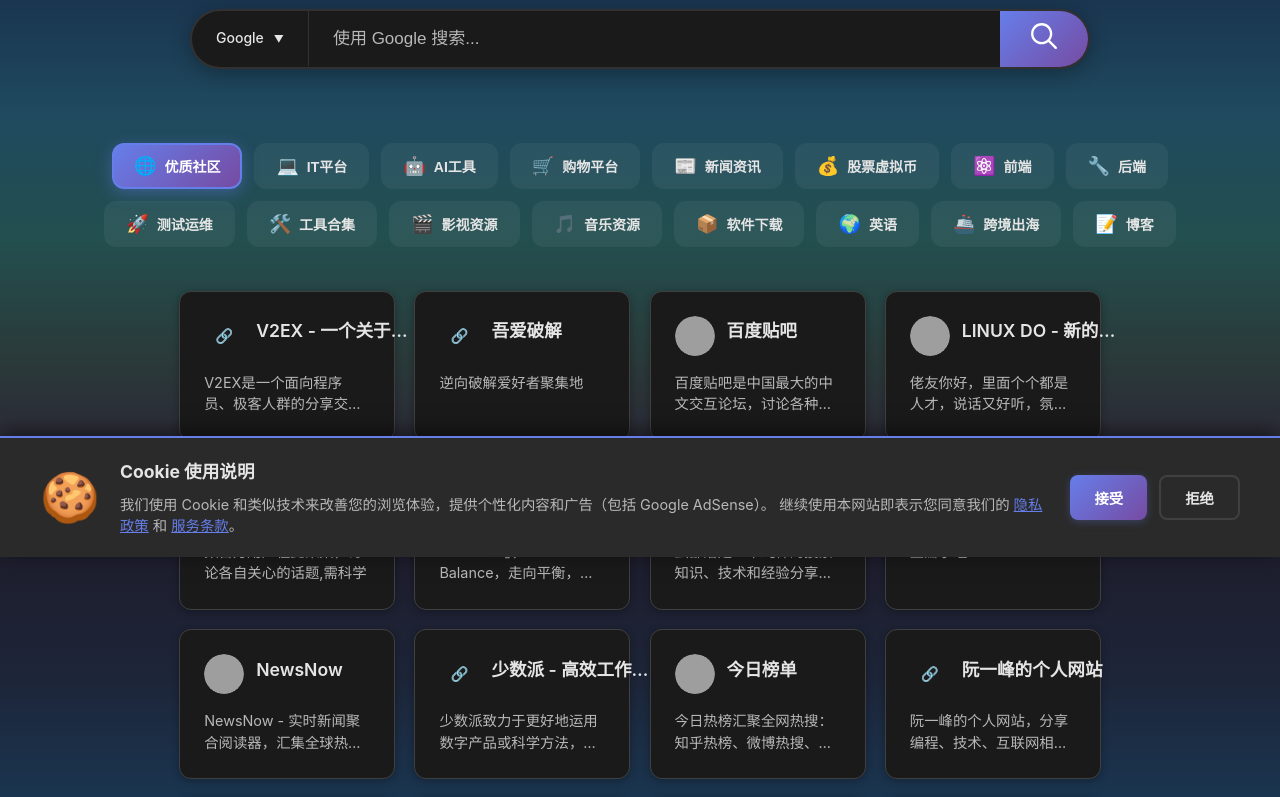
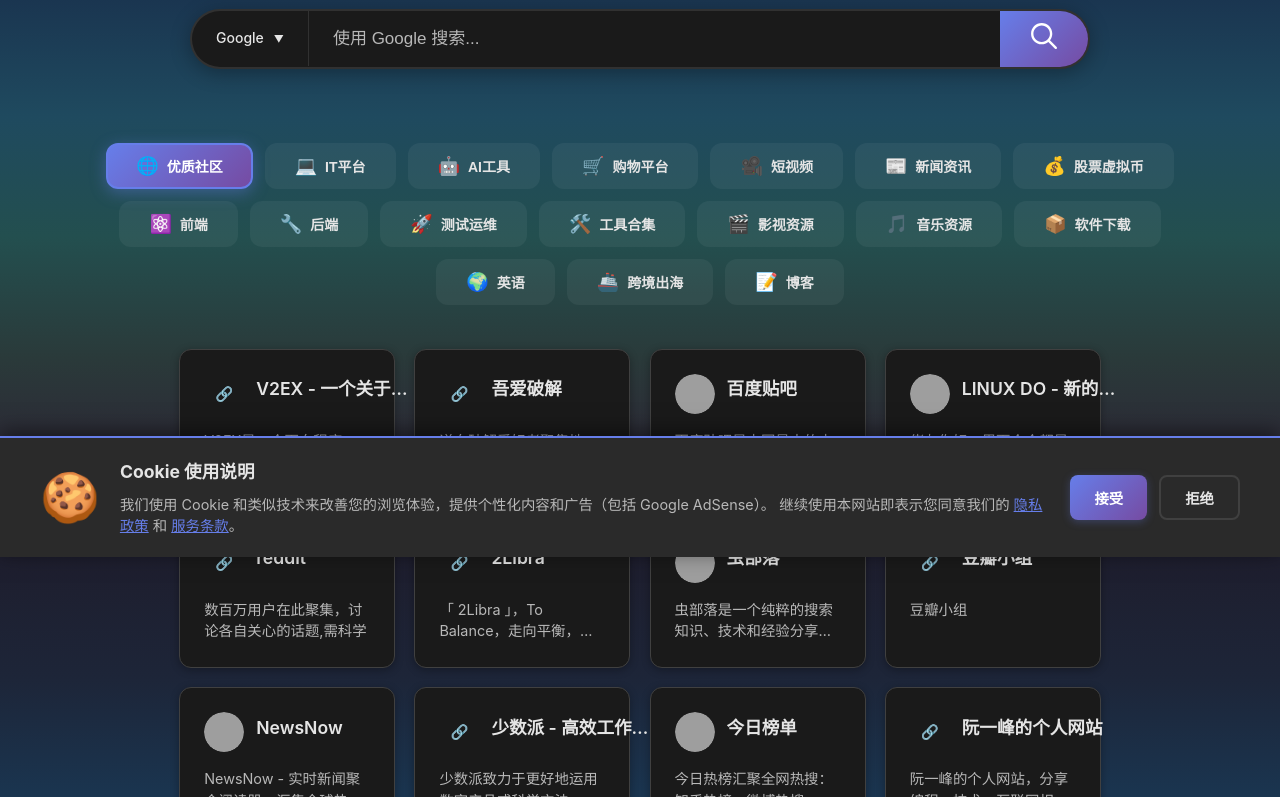
Before and after one commit to JeeBoom/jolyee, a Vue app: page / in a window 1280 px wide. Shown: the part 243-1040 px from the top of the page. Built offline with nearby package versions, Linux system fonts and the light colour scheme; grey boxes are pictures that could not be loaded.

Commit message:
短视频分类

```diff
--- a/src/App.vue
+++ b/src/App.vue
@@ -15,13 +15,6 @@
           >
             <span class="category-icon">{{ section.icon }}</span>
             <span class="category-title">{{ section.title }}</span>
-          </button>
-          <button
-            :class="['fixed-category-btn', { active: activeCategory === 15 }]"
-            @click="switchCategory(15)"
-          >
-            <span class="category-icon">📝</span>
-            <span class="category-title">博客</span>
           </button>
         </div>
       </div>
@@ -49,65 +42,21 @@
           <span class="category-icon">{{ section.icon }}</span>
           <span class="category-title">{{ section.title }}</span>
         </button>
-        <!-- 博客按钮 -->
-        <button
-          :class="['category-btn', { active: activeCategory === 15 }]"
-          @click="switchCategory(15)"
-        >
-          <span class="category-icon">📝</span>
-          <span class="category-title">博客</span>
-        </button>
       </div>
 
       <!-- 分类内容 -->
       <div class="category-content">
-        <div v-show="activeCategory === 0" class="content-section">
-          <Communities ref="communitiesRef" />
-        </div>
-        <div v-show="activeCategory === 1" class="content-section" ref="section1">
-          <It v-if="visibleSections.section1" />
-        </div>
-        <div v-show="activeCategory === 2" class="content-section" ref="section2">
-          <Ai v-if="visibleSections.section2" />
-        </div>
-        <div v-show="activeCategory === 3" class="content-section" ref="section3">
-          <Shopping v-if="visibleSections.section3" />
-        </div>
-        <div v-show="activeCategory === 4" class="content-section" ref="section4">
-          <News v-if="visibleSections.section4" />
-        </div>
-        <div v-show="activeCategory === 5" class="content-section" ref="section5">
-          <Crypto v-if="visibleSections.section5" />
-        </div>
-        <div v-show="activeCategory === 6" class="content-section" ref="section6">
-          <Front v-if="visibleSections.section6" />
-        </div>
-        <div v-show="activeCategory === 7" class="content-section" ref="section7">
-          <Backend v-if="visibleSections.section7" />
-        </div>
-        <div v-show="activeCategory === 8" class="content-section" ref="section8">
-          <Devops v-if="visibleSections.section8" />
-        </div>
-        <div v-show="activeCategory === 9" class="content-section" ref="section9">
-          <Tools v-if="visibleSections.section9" />
-        </div>
-        <div v-show="activeCategory === 10" class="content-section" ref="section10">
-          <Movie v-if="visibleSections.section10" />
-        </div>
-        <div v-show="activeCategory === 11" class="content-section" ref="section11">
-          <Music v-if="visibleSections.section11" />
-        </div>
-        <div v-show="activeCategory === 12" class="content-section" ref="section12">
-          <Software v-if="visibleSections.section12" />
-        </div>
-        <div v-show="activeCategory === 13" class="content-section" ref="section13">
-          <English v-if="visibleSections.section13" />
-        </div>
-        <div v-show="activeCategory === 14" class="content-section" ref="section14">
-          <Crossborder v-if="visibleSections.section14" />
-        </div>
-        <div v-show="activeCategory === 15" class="content-section" ref="section15">
-          <Blog v-if="visibleSections.section15" />
+        <div
+          v-for="(section, index) in menuSections"
+          :key="index"
+          v-show="activeCategory === index"
+          class="content-section"
+        >
+          <component
+            :is="section.component"
+            v-if="index === 0 || loadedSections.has(index)"
+            :ref="index === 0 ? 'communitiesRef' : undefined"
+          />
         </div>
       </div>
 
@@ -142,22 +91,25 @@ import PetCompanion from "./components/PetCompanion.vue";
 import CookieConsent from "./components/CookieConsent.vue";
 
 // 懒加载分类组件，减少初始加载时间
-const Communities = defineAsyncComponent(() => import("./components/Communities.vue"));
-const It = defineAsyncComponent(() => import("./components/IT.vue"));
-const Software = defineAsyncComponent(() => import("./components/Software.vue"));
-const English = defineAsyncComponent(() => import("./components/English.vue"));
-const Music = defineAsyncComponent(() => import("./components/Music.vue"));
-const Movie = defineAsyncComponent(() => import("./components/Movie.vue"));
-const Ai = defineAsyncComponent(() => import("./components/AI.vue"));
-const Front = defineAsyncComponent(() => import("./components/Front.vue"));
-const Backend = defineAsyncComponent(() => import("./components/Backend.vue"));
-const Devops = defineAsyncComponent(() => import("./components/Devops.vue"));
-const Tools = defineAsyncComponent(() => import("./components/Tools.vue"));
-const Crossborder = defineAsyncComponent(() => import("./components/Crossborder.vue"));
-const Shopping = defineAsyncComponent(() => import("./components/Shopping.vue"));
-const News = defineAsyncComponent(() => import("./components/News.vue"));
-const Crypto = defineAsyncComponent(() => import("./components/Crypto.vue"));
-const Blog = defineAsyncComponent(() => import("./components/Blog.vue"));
+const componentMap = {
+  Communities: defineAsyncComponent(() => import("./components/Communities.vue")),
+  It: defineAsyncComponent(() => import("./components/IT.vue")),
+  Ai: defineAsyncComponent(() => import("./components/AI.vue")),
+  Shopping: defineAsyncComponent(() => import("./components/Shopping.vue")),
+  ShortVideo: defineAsyncComponent(() => import("./components/ShortVideo.vue")),
+  News: defineAsyncComponent(() => import("./components/News.vue")),
+  Crypto: defineAsyncComponent(() => import("./components/Crypto.vue")),
+  Front: defineAsyncComponent(() => import("./components/Front.vue")),
+  Backend: defineAsyncComponent(() => import("./components/Backend.vue")),
+  Devops: defineAsyncComponent(() => import("./components/Devops.vue")),
+  Tools: defineAsyncComponent(() => import("./components/Tools.vue")),
+  Movie: defineAsyncComponent(() => import("./components/Movie.vue")),
+  Music: defineAsyncComponent(() => import("./components/Music.vue")),
+  Software: defineAsyncComponent(() => import("./components/Software.vue")),
+  English: defineAsyncComponent(() => import("./components/English.vue")),
+  Crossborder: defineAsyncComponent(() => import("./components/Crossborder.vue")),
+  Blog: defineAsyncComponent(() => import("./components/Blog.vue")),
+}
 import { useLinksStore } from "./utils/linksStore"
 import { setPageMeta, generateSchemaMarkup } from "./utils/seoManager"
 import { setupKeyboardShortcuts } from "./utils/keyboardShortcuts"
@@ -176,15 +128,15 @@ const activeCategory = ref(0)
 // 固定导航栏显示状态
 const showFixedNav = ref(false)
 
+// 懒加载状态：使用Set追踪已加载的分类
+const loadedSections = ref(new Set())
+
 // 切换分类
 const switchCategory = (index) => {
   activeCategory.value = index
   // 切换时懒加载对应的组件（跳过第0个，因为默认已加载）
-  if (index > 0 && index <= 15) {
-    const sectionKey = `section${index}`
-    if (!visibleSections.value[sectionKey]) {
-      visibleSections.value[sectionKey] = true
-    }
+  if (index > 0) {
+    loadedSections.value.add(index)
   }
   // 滚动到页面顶部
   window.scrollTo({
@@ -192,25 +144,6 @@ const switchCategory = (index) => {
     behavior: 'smooth'
   })
 }
-
-// 懒加载状态：跟踪哪些分类已经可见
-const visibleSections = ref({
-  section1: false,
-  section2: false,
-  section3: false,
-  section4: false,
-  section5: false,
-  section6: false,
-  section7: false,
-  section8: false,
-  section9: false,
-  section10: false,
-  section11: false,
-  section12: false,
-  section13: false,
-  section14: false,
-  section15: false
-})
 
 const updateDateTime = () => {
   const now = new Date()
@@ -231,21 +164,23 @@ const updateDateTime = () => {
 }
 
 const menuSections = ref([
-  { title: "优质社区", icon: "🌐", group: "学习资源", count: 0, shortcut: "1" },
-  { title: "IT平台", icon: "💻", group: "学习资源", count: 0, shortcut: "2" },
-  { title: "AI工具", icon: "🤖", group: "开发工具", count: 0, shortcut: "3" },
-  { title: "购物平台", icon: "🛒", group: "商业资源", count: 0, shortcut: "4" },
-  { title: "新闻资讯", icon: "📰", group: "学习资源", count: 0, shortcut: "5" },
-  { title: "股票虚拟币", icon: "💰", group: "商业资源", count: 0, shortcut: "6" },
-  { title: "前端", icon: "⚛️", group: "开发工具", count: 0, shortcut: "7" },
-  { title: "后端", icon: "🔧", group: "开发工具", count: 0, shortcut: "8" },
-  { title: "测试运维", icon: "🚀", group: "开发工具", count: 0, shortcut: "9" },
-  { title: "工具合集", icon: "🛠️", group: "开发工具", count: 0, shortcut: "10" },
-  { title: "影视资源", icon: "🎬", group: "娱乐资源", count: 0, shortcut: "11" },
-  { title: "音乐资源", icon: "🎵", group: "娱乐资源", count: 0, shortcut: "12" },
-  { title: "软件下载", icon: "📦", group: "娱乐资源", count: 0, shortcut: "13" },
-  { title: "英语", icon: "🌍", group: "学习资源", count: 0, shortcut: "14" },
-  { title: "跨境出海", icon: "🚢", group: "商业资源", count: 0, shortcut: "15" },
+  { title: "优质社区", icon: "🌐", group: "学习资源", count: 0, shortcut: "1", component: componentMap.Communities },
+  { title: "IT平台", icon: "💻", group: "学习资源", count: 0, shortcut: "2", component: componentMap.It },
+  { title: "AI工具", icon: "🤖", group: "开发工具", count: 0, shortcut: "3", component: componentMap.Ai },
+  { title: "购物平台", icon: "🛒", group: "商业资源", count: 0, shortcut: "4", component: componentMap.Shopping },
+  { title: "短视频", icon: "🎥", group: "娱乐资源", count: 0, shortcut: "5", component: componentMap.ShortVideo },
+  { title: "新闻资讯", icon: "📰", group: "学习资源", count: 0, shortcut: "6", component: componentMap.News },
+  { title: "股票虚拟币", icon: "💰", group: "商业资源", count: 0, shortcut: "7", component: componentMap.Crypto },
+  { title: "前端", icon: "⚛️", group: "开发工具", count: 0, shortcut: "8", component: componentMap.Front },
+  { title: "后端", icon: "🔧", group: "开发工具", count: 0, shortcut: "9", component: componentMap.Backend },
+  { title: "测试运维", icon: "🚀", group: "开发工具", count: 0, shortcut: "10", component: componentMap.Devops },
+  { title: "工具合集", icon: "🛠️", group: "开发工具", count: 0, shortcut: "11", component: componentMap.Tools },
+  { title: "影视资源", icon: "🎬", group: "娱乐资源", count: 0, shortcut: "12", component: componentMap.Movie },
+  { title: "音乐资源", icon: "🎵", group: "娱乐资源", count: 0, shortcut: "13", component: componentMap.Music },
+  { title: "软件下载", icon: "📦", group: "娱乐资源", count: 0, shortcut: "14", component: componentMap.Software },
+  { title: "英语", icon: "🌍", group: "学习资源", count: 0, shortcut: "15", component: componentMap.English },
+  { title: "跨境出海", icon: "🚢", group: "商业资源", count: 0, shortcut: "16", component: componentMap.Crossborder },
+  { title: "博客", icon: "📝", group: "学习资源", count: 0, shortcut: "17", component: componentMap.Blog },
 ]);
 
 // 获取所有链接数据
@@ -579,14 +514,14 @@ html[data-theme="dark"] .datetime-display:hover::before {
   gap: 12px;
   padding: 24px 20px;
   margin: 20px auto;
-  max-width: 1200px;
+  max-width: 1400px;
 }
 
 .category-btn {
   display: flex;
   align-items: center;
   gap: 8px;
-  padding: 10px 20px;
+  padding: 10px 28px;
   border: 2px solid transparent;
   border-radius: 12px;
   background: var(--bg-secondary);
--- /dev/null
+++ b/src/components/ShortVideo.vue
@@ -0,0 +1,129 @@
+<template>
+  <section class="short-video" id="short-video-section">
+    <div class="cards-grid">
+      <article
+        v-for="video in videoList"
+        :key="video.name"
+        class="card community-card"
+        @click="handleVideoCardClick(video)"
+        @keydown.enter="handleVideoCardClick(video)"
+        tabindex="0"
+        role="button"
+      >
+        <div class="card-header">
+          <div class="platform-icon">
+            <img
+              :src="video.logo"
+              :alt="video.name"
+              class="logo-image"
+              @error="handleImageError"
+            />
+          </div>
+          <h3 class="card-title">{{ video.name }}</h3>
+        </div>
+        <p class="card-desc">{{ video.desc }}</p>
+      </article>
+    </div>
+  </section>
+</template>
+
+<script setup>
+import { ref, onMounted } from "vue";
+import { useLinksStore } from "../utils/linksStore";
+
+const { addLinks } = useLinksStore();
+
+const videoList = ref([
+  {
+    name: "抖音",
+    desc: "记录美好生活",
+    logo: "https://lf1-cdn-tos.bytegoofy.com/goofy/ies/douyin_web/public/favicon.ico",
+    url: "https://www.douyin.com/",
+  },
+  {
+    name: "YouTube Shorts",
+    desc: "短视频平台",
+    logo: "https://www.youtube.com/favicon.ico?next_url=https%3A%2F%2Fwww.youtube.com%2F",
+    url: "https://www.youtube.com/shorts",
+  },
+  {
+    name: "快手",
+    desc: "拥抱每一种生活",
+    logo: "https://www.kuaishou.com/favicon.ico	",
+    url: "https://www.kuaishou.com/",
+  },
+  {
+    name: "小红书",
+    desc: "标记我的生活",
+    logo: "https://www.xiaohongshu.com/favicon.ico",
+    url: "https://www.xiaohongshu.com/",
+  },
+  {
+    name: "TikTok",
+    desc: "Make Your Day",
+    logo: "	https://www.tiktok.com/favicon.ico",
+    url: "https://www.tiktok.com/",
+  },
+
+  {
+    name: "西瓜视频",
+    desc: "点亮对生活的好奇心",
+    logo: "	https://www.ixigua.com/favicon.ico",
+    url: "https://www.ixigua.com/",
+  },
+  {
+    name: "Instagram Reels",
+    desc: "Instagram 短视频",
+    logo: "https://static.cdninstagram.com/rsrc.php/v3/yR/r/lam-fZmwmvn.png",
+    url: "https://www.instagram.com/reels/",
+  },
+  {
+    name: "好看视频",
+    desc: "轻松有收获",
+    logo: "https://www.haokan.com/favicon.ico",
+    url: "https://haokan.baidu.com/",
+  },
+  {
+    name: "微博视频",
+    desc: "随时随地发现新鲜事",
+    logo: "https://weibo.com/favicon.ico",
+    url: "https://weibo.com/tv/home",
+  },
+  {
+    name: "梨视频",
+    desc: "中国领先的资讯短视频平台",
+    logo: "	https://page.pearvideo.com/webres/img/favicon.ico	",
+    url: "https://www.pearvideo.com/",
+  },
+]);
+
+// 注册链接到全局store，索引4（购物平台之后）
+onMounted(() => {
+  addLinks(4, "短视频", videoList.value);
+});
+
+const handleVideoCardClick = (video) => {
+  console.log(`点击了短视频平台: ${video.name}`);
+
+  if (video.url) {
+    window.open(video.url, "_blank");
+  }
+};
+
+const handleImageError = (event) => {
+  // 当图片加载失败时，用备用图标替换
+  event.target.style.display = "none";
+  const parent = event.target.parentElement;
+  const fallbackIcon = parent.querySelector(".fallback-icon");
+  if (!fallbackIcon) {
+    const span = document.createElement("span");
+    span.className = "fallback-icon";
+    span.textContent = "🎥";
+    parent.appendChild(span);
+  }
+};
+</script>
+
+<style scoped>
+/* Styles are in main.css */
+</style>
```
